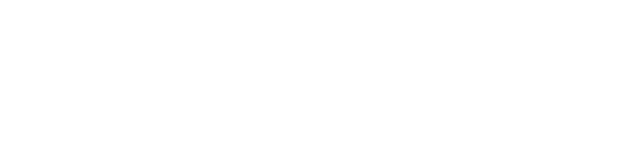
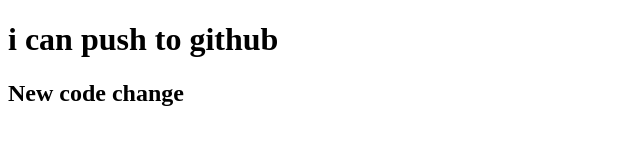
Before and after one commit to riazmurshed95/my_first_repo, a plain HTML site: page index.html in a window 1280 px wide. Shown: the whole page, without its empty margins (0-640 px from the left). Drawn offline with Linux system fonts and the light colour scheme.

Commit message:
added header

```diff
--- a/index.html
+++ b/index.html
@@ -7,6 +7,7 @@
     <title>My First github repo</title>
 </head>
 <body>
-
+    <h1>i can push to github</h1>
+    <h2>New code change</h2>
 </body>
 </html>
```
